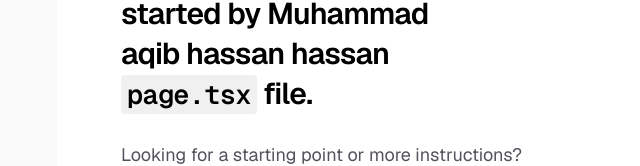
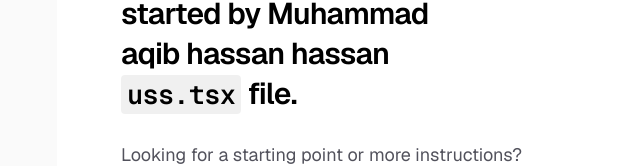
Before and after one commit to Sameer-dev707/NextJS-jenkins, a Next.js app: page / in a window 1280 px wide. Shown: the part 288-454 px from the top of the page, without its empty margins (199-839 px from the left). Built offline with nearby package versions, Linux system fonts and the light colour scheme.

Commit message:
third try cicid

```diff
--- a/app/page.tsx
+++ b/app/page.tsx
@@ -16,7 +16,7 @@ export default function Home() {
           <h1 className="max-w-xs text-3xl font-semibold leading-10 tracking-tight text-black dark:text-zinc-50">
             started by Muhammad aqib hassan hassan{" "}
             <code className="rounded bg-black/[.06] px-1.5 py-0.5 font-mono text-[0.9em] dark:bg-white/[.08]">
-              page.tsx
+              uss.tsx
             </code>{" "}
             file.
           </h1>
```
